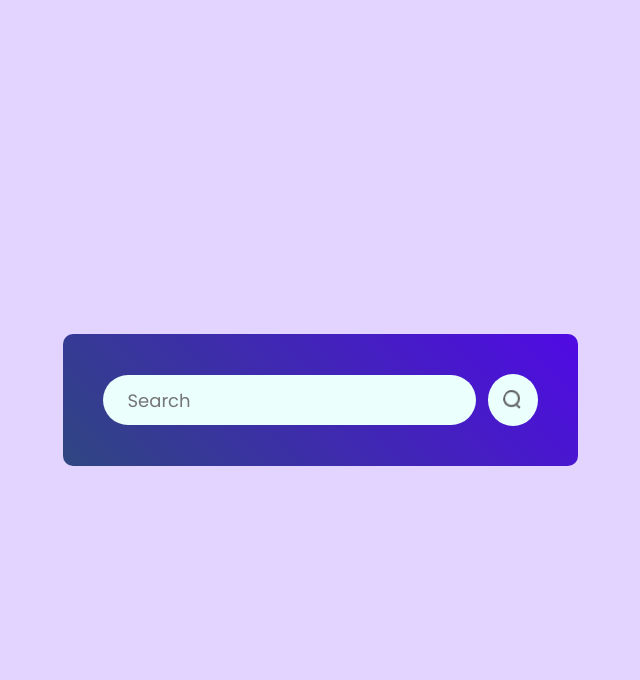
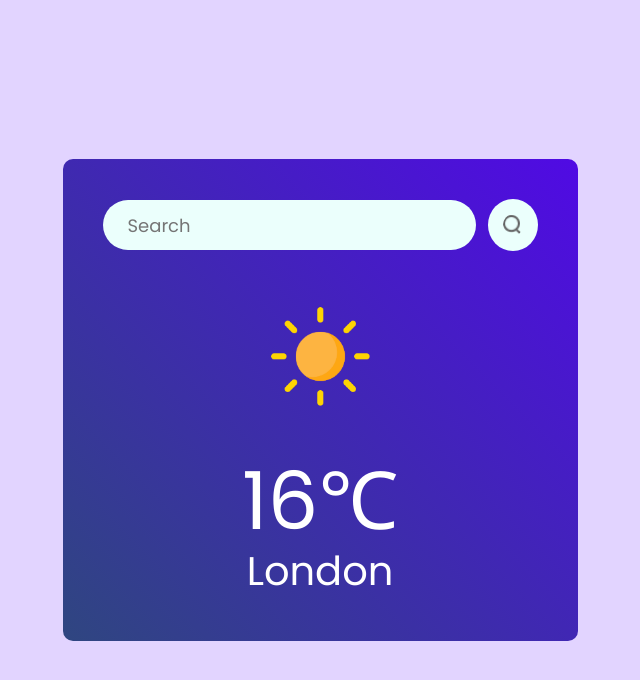
Before and after one commit to mroland1/weather-app, a React (Vite) app: page / in a window 1280 px wide. Shown: the top 680 px of the page, without its empty margins (320-960 px from the left). Built offline with nearby package versions, Linux system fonts and the light colour scheme.

Commit message:
location-temperature

```diff
--- a/src/components/Weather.css
+++ b/src/components/Weather.css
@@ -32,3 +32,19 @@
   background: #ebfffc;
   cursor: pointer;
 }
+
+.weather-icon {
+  width: 150px;
+  margin: 30px 0;
+}
+
+.temperature {
+  color: #fff;
+  font-size: 80px;
+  line-height: 1;
+}
+
+.location {
+  color: #fff;
+  font-size: 40px;
+}
--- a/src/components/Weather.jsx
+++ b/src/components/Weather.jsx
@@ -1,6 +1,13 @@
 import React from "react";
 import "./Weather.css";
 import search_icon from "../assets/search.png";
+import clear_icon from "../assets/clear.png";
+import cloud_icon from "../assets/cloud.png";
+import drizzle_icon from "../assets/drizzle.png";
+import rain_icon from "../assets/rain.png";
+import snow_icon from "../assets/snow.png";
+import wind_icon from "../assets/wind.png";
+import humidity_icon from "../assets/humidity.png";
 
 const Weather = () => {
   return (
@@ -9,6 +16,9 @@
         <input type="text" placeholder="Search" />
         <img src={search_icon} alt="Search Icon" />
       </div>
+      <img src={clear_icon} alt="Clear" className="weather-icon" />
+      <p className="temperature">16&#8451;</p>
+      <p className="location">London</p>
     </div>
   );
 };
```
